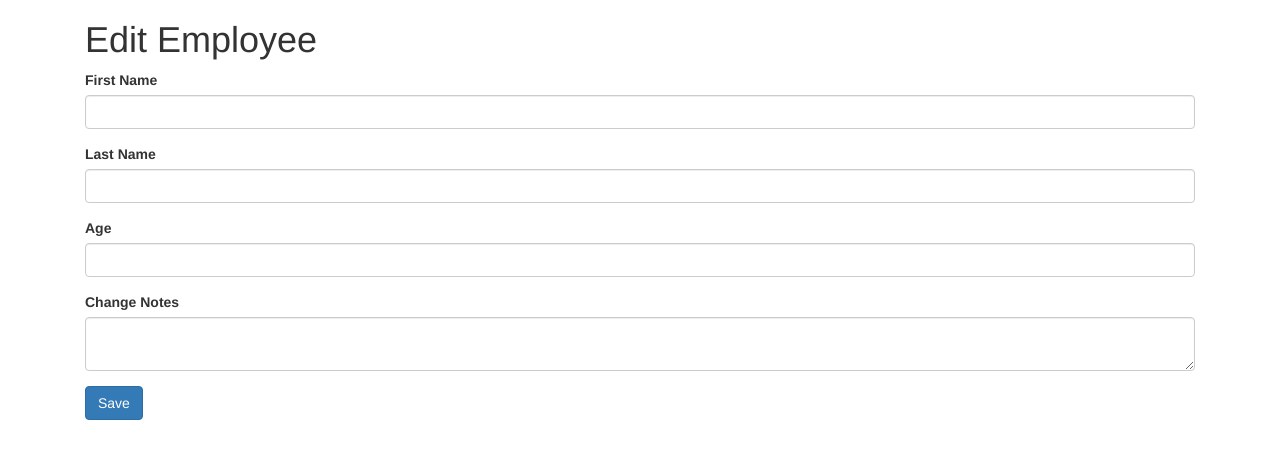
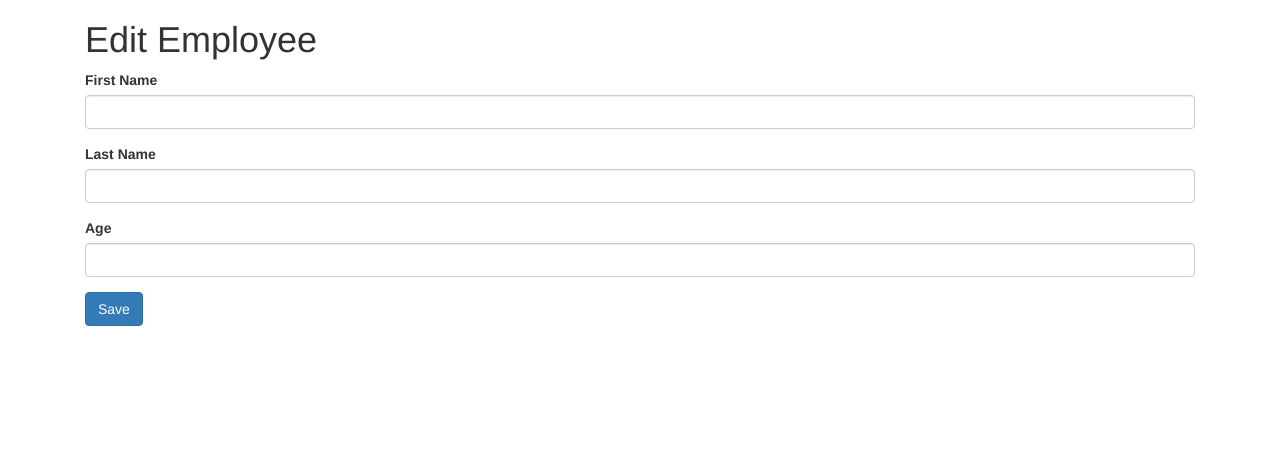
Before and after one commit to seafoodfriedrice/flask-template, a Flask app: page /employee/1 in a window 1280 px wide. Shown: the top 459 px of the page. Run offline with Flask 2, Linux system fonts and the light colour scheme; data that the repository does not hold is empty; some libraries are stand-ins or nearby versions.

Commit message:
templates: show change notes form only when form input changes

```diff
--- a/app/templates/employee.html
+++ b/app/templates/employee.html
@@ -1,5 +1,12 @@
 {% extends "base.html" %}
 {% block content %}
+<script>
+$(document).ready(function() {
+  $("input[type='text']").change(function() {
+    $("#change-form").removeClass("hidden");
+  });
+});
+</script>
 <div class="container-fluid">
   {% if action == "add" %}<h1>Add Employee</h1>{% endif %}
   {% if action == "edit" %}<h1>Edit Employee</h1>{% endif %}
@@ -17,9 +24,9 @@
       {{ form.age.label(class="control-label") }}
       {{ form.age(class="form-control") }}
     </div>
-    <div class="form-group">
+    <div class="form-group hidden" id="change-form">
       {{ change_form.text.label(class="control-label") }}
-      {{ change_form.text(class="form-control", value="Hello World") }}
+      {{ change_form.text(class="form-control") }}
     </div>
     <div class="form-group">
     {% if action == "add" %}
```
